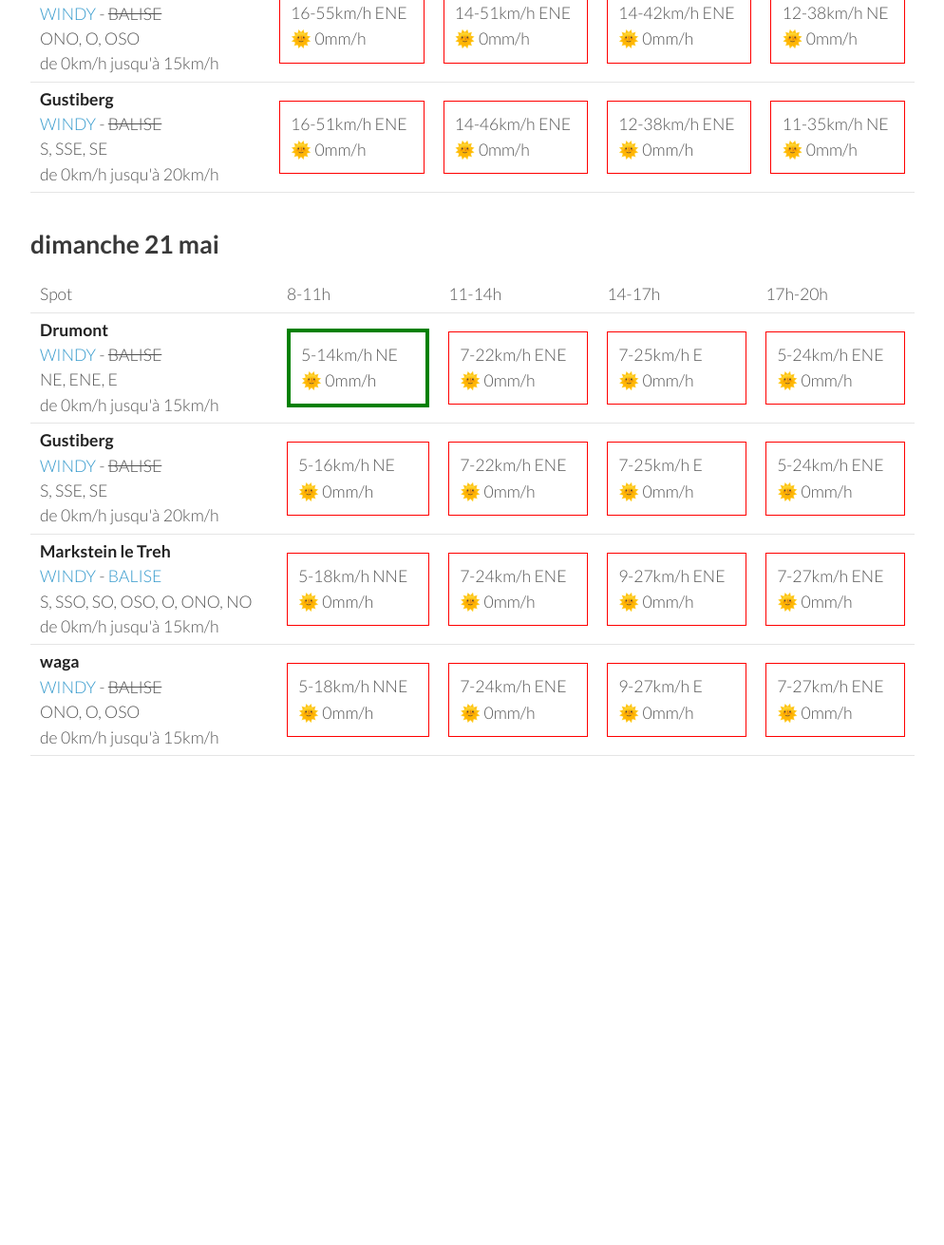
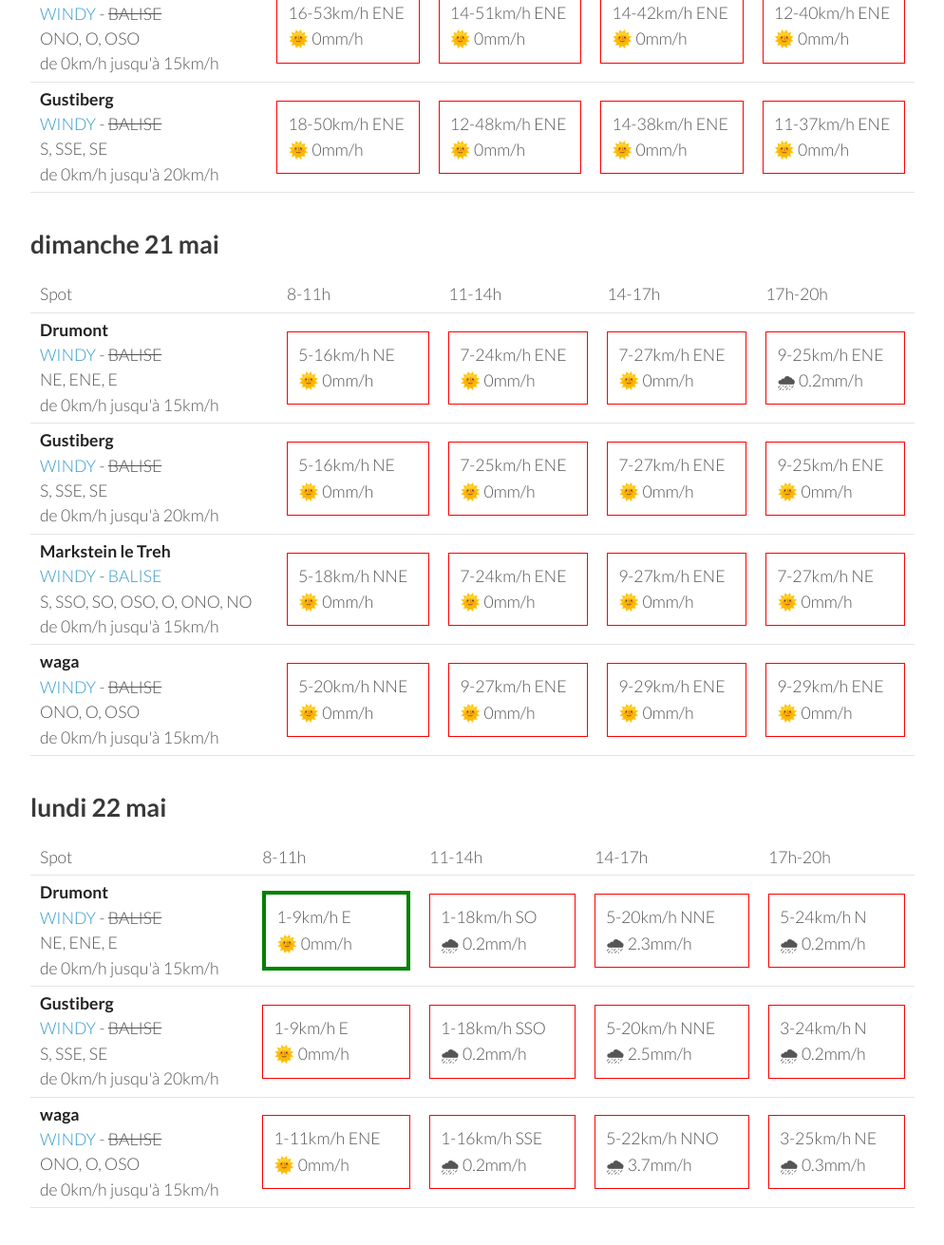
Before and after one commit to parapente-dans-le-nord/parapente-dans-le-nord.github.io, a Jekyll site: the page built from vosges.markdown, in a window 1280 px wide and 1400 px high, scrolled down 2408 px. Shown: the top 1311 px of the window at 95% size, without its empty margins (26-1020 px from the left). Built offline with Jekyll 4.4.1, drawn with Linux system fonts in a browser that asks for light colours; before the commit the page ends 3332 px from its top, so only the background shows below that; some of the changed text lies outside the part shown.

Commit message:
update index.markdown

```diff
--- a/vosges.markdown
+++ b/vosges.markdown
@@ -44,10 +44,10 @@ page mise à jour le mercredi 17 mai 06:16
 <tr>
         <td><strong>Markstein le Treh</strong><br><a href="https://windy.com/47.926/7.012?47.505,7.012,8,m:eY1agmQ">WINDY</a> - <span class=""><a href="http://www.balisemeteo.com/balise.php?idBalise=136">BALISE</a> </span><br> <span class="vent-favorable">S, SSO, SO, OSO, O, ONO, NO</span><br><span class="force-vent">de 0km/h jusqu'à 15km/h</span> </td>
 
-            <td><div class="not-flyable"><p>14-42km/h NE</p><p>🌞 0mm/h</p></div></td>
-            <td><div class="not-flyable"><p>16-46km/h NE</p><p>🌞 0mm/h</p></div></td>
+            <td><div class="not-flyable"><p>20-50km/h NE</p><p>🌞 0mm/h</p></div></td>
+            <td><div class="not-flyable"><p>20-50km/h NE</p><p>🌞 0mm/h</p></div></td>
+            <td><div class="not-flyable"><p>16-42km/h NE</p><p>🌞 0mm/h</p></div></td>
             <td><div class="not-flyable"><p>14-38km/h NE</p><p>🌞 0mm/h</p></div></td>
-            <td><div class="not-flyable"><p>12-37km/h NE</p><p>🌞 0mm/h</p></div></td>
 
 
     </tr>
@@ -110,9 +110,9 @@ page mise à jour le mercredi 17 mai 06:16
 <tr>
         <td><strong>Markstein le Treh</strong><br><a href="https://windy.com/47.926/7.012?47.505,7.012,8,m:eY1agmQ">WINDY</a> - <span class=""><a href="http://www.balisemeteo.com/balise.php?idBalise=136">BALISE</a> </span><br> <span class="vent-favorable">S, SSO, SO, OSO, O, ONO, NO</span><br><span class="force-vent">de 0km/h jusqu'à 15km/h</span> </td>
 
-            <td><div class="not-flyable"><p>14-42km/h ENE</p><p>🌞 0mm/h</p></div></td>
-            <td><div class="not-flyable"><p>14-42km/h ENE</p><p>🌞 0mm/h</p></div></td>
-            <td><div class="not-flyable"><p>11-33km/h ENE</p><p>🌞 0mm/h</p></div></td>
+            <td><div class="not-flyable"><p>20-48km/h ENE</p><p>🌞 0mm/h</p></div></td>
+            <td><div class="not-flyable"><p>18-44km/h ENE</p><p>🌞 0mm/h</p></div></td>
+            <td><div class="not-flyable"><p>14-37km/h ENE</p><p>🌞 0mm/h</p></div></td>
             <td><div class="not-flyable"><p>14-35km/h ENE</p><p>🌞 0mm/h</p></div></td>
 
 
@@ -136,10 +136,10 @@ page mise à jour le mercredi 17 mai 06:16
 <tr>
         <td><strong>Drumont</strong><br><a href="https://windy.com/47.898/6.919?47.687,6.919,9,m:eYYagmG">WINDY</a> - <span class="no-balise"> BALISE </span><br> <span class="vent-favorable">NE, ENE, E</span><br><span class="force-vent">de 0km/h jusqu'à 15km/h</span> </td>
 
-            <td><div class="not-flyable"><p>11-31km/h NE</p><p>🌞 0mm/h</p></div></td>
-            <td><div class="not-flyable"><p>12-35km/h ENE</p><p>🌞 0mm/h</p></div></td>
+            <td><div class="not-flyable"><p>12-33km/h NE</p><p>🌞 0mm/h</p></div></td>
             <td><div class="not-flyable"><p>14-38km/h ENE</p><p>🌞 0mm/h</p></div></td>
-            <td><div class="not-flyable"><p>18-44km/h NE</p><p>🌧 0.2mm/h</p></div></td>
+            <td><div class="not-flyable"><p>12-40km/h ENE</p><p>🌞 0mm/h</p></div></td>
+            <td><div class="not-flyable"><p>12-35km/h NE</p><p>🌞 0mm/h</p></div></td>
 
 
     </tr>
@@ -147,8 +147,8 @@ page mise à jour le mercredi 17 mai 06:16
         <td><strong>Markstein le Treh</strong><br><a href="https://windy.com/47.926/7.012?47.505,7.012,8,m:eY1agmQ">WINDY</a> - <span class=""><a href="http://www.balisemeteo.com/balise.php?idBalise=136">BALISE</a> </span><br> <span class="vent-favorable">S, SSO, SO, OSO, O, ONO, NO</span><br><span class="force-vent">de 0km/h jusqu'à 15km/h</span> </td>
 
             <td><div class="not-flyable"><p>11-33km/h NE</p><p>🌞 0mm/h</p></div></td>
-            <td><div class="not-flyable"><p>12-38km/h ENE</p><p>🌞 0mm/h</p></div></td>
-            <td><div class="not-flyable"><p>16-44km/h ENE</p><p>🌞 0mm/h</p></div></td>
+            <td><div class="not-flyable"><p>12-38km/h NE</p><p>🌞 0mm/h</p></div></td>
+            <td><div class="not-flyable"><p>16-44km/h NE</p><p>🌞 0mm/h</p></div></td>
             <td><div class="not-flyable"><p>18-50km/h NE</p><p>🌞 0mm/h</p></div></td>
 
 
@@ -156,20 +156,20 @@ page mise à jour le mercredi 17 mai 06:16
 <tr>
         <td><strong>waga</strong><br><a href="https://windy.com/47.903/6.996?47.900,6.983,15">WINDY</a> - <span class="no-balise"> BALISE </span><br> <span class="vent-favorable">ONO, O, OSO</span><br><span class="force-vent">de 0km/h jusqu'à 15km/h</span> </td>
 
-            <td><div class="not-flyable"><p>11-33km/h NE</p><p>🌞 0mm/h</p></div></td>
-            <td><div class="not-flyable"><p>12-38km/h ENE</p><p>🌞 0mm/h</p></div></td>
-            <td><div class="not-flyable"><p>16-44km/h ENE</p><p>🌞 0mm/h</p></div></td>
-            <td><div class="not-flyable"><p>18-50km/h NE</p><p>🌧 0.2mm/h</p></div></td>
+            <td><div class="not-flyable"><p>11-37km/h NE</p><p>🌞 0mm/h</p></div></td>
+            <td><div class="not-flyable"><p>14-42km/h ENE</p><p>🌞 0mm/h</p></div></td>
+            <td><div class="not-flyable"><p>12-46km/h ENE</p><p>🌞 0mm/h</p></div></td>
+            <td><div class="not-flyable"><p>14-40km/h NE</p><p>🌞 0mm/h</p></div></td>
 
 
     </tr>
 <tr>
         <td><strong>Gustiberg</strong><br><a href="https://windy.com/47.894/6.934?47.891,6.934,15,m:eYYagmI">WINDY</a> - <span class="no-balise"> BALISE </span><br> <span class="vent-favorable">S, SSE, SE</span><br><span class="force-vent">de 0km/h jusqu'à 20km/h</span> </td>
 
-            <td><div class="not-flyable"><p>11-31km/h NE</p><p>🌞 0mm/h</p></div></td>
-            <td><div class="not-flyable"><p>12-35km/h ENE</p><p>🌞 0mm/h</p></div></td>
-            <td><div class="not-flyable"><p>14-38km/h ENE</p><p>🌞 0mm/h</p></div></td>
-            <td><div class="not-flyable"><p>18-44km/h NE</p><p>🌧 0.2mm/h</p></div></td>
+            <td><div class="not-flyable"><p>12-33km/h NE</p><p>🌞 0mm/h</p></div></td>
+            <td><div class="not-flyable"><p>14-40km/h ENE</p><p>🌞 0mm/h</p></div></td>
+            <td><div class="not-flyable"><p>12-42km/h ENE</p><p>🌞 0mm/h</p></div></td>
+            <td><div class="not-flyable"><p>12-35km/h NE</p><p>🌞 0mm/h</p></div></td>
 
 
     </tr>
@@ -192,19 +192,19 @@ page mise à jour le mercredi 17 mai 06:16
 <tr>
         <td><strong>Drumont</strong><br><a href="https://windy.com/47.898/6.919?47.687,6.919,9,m:eYYagmG">WINDY</a> - <span class="no-balise"> BALISE </span><br> <span class="vent-favorable">NE, ENE, E</span><br><span class="force-vent">de 0km/h jusqu'à 15km/h</span> </td>
 
-            <td><div class="not-flyable"><p>16-50km/h ENE</p><p>🌞 0mm/h</p></div></td>
-            <td><div class="not-flyable"><p>14-44km/h ENE</p><p>🌞 0mm/h</p></div></td>
-            <td><div class="not-flyable"><p>12-37km/h ENE</p><p>🌞 0mm/h</p></div></td>
-            <td><div class="not-flyable"><p>11-35km/h NE</p><p>🌞 0mm/h</p></div></td>
+            <td><div class="not-flyable"><p>18-50km/h ENE</p><p>🌞 0mm/h</p></div></td>
+            <td><div class="not-flyable"><p>12-46km/h ENE</p><p>🌞 0mm/h</p></div></td>
+            <td><div class="not-flyable"><p>14-37km/h ENE</p><p>🌞 0mm/h</p></div></td>
+            <td><div class="not-flyable"><p>11-37km/h ENE</p><p>🌞 0mm/h</p></div></td>
 
 
     </tr>
 <tr>
         <td><strong>Markstein le Treh</strong><br><a href="https://windy.com/47.926/7.012?47.505,7.012,8,m:eY1agmQ">WINDY</a> - <span class=""><a href="http://www.balisemeteo.com/balise.php?idBalise=136">BALISE</a> </span><br> <span class="vent-favorable">S, SSO, SO, OSO, O, ONO, NO</span><br><span class="force-vent">de 0km/h jusqu'à 15km/h</span> </td>
 
-            <td><div class="not-flyable"><p>16-55km/h ENE</p><p>🌞 0mm/h</p></div></td>
+            <td><div class="not-flyable"><p>16-53km/h NE</p><p>🌞 0mm/h</p></div></td>
             <td><div class="not-flyable"><p>16-51km/h ENE</p><p>🌞 0mm/h</p></div></td>
-            <td><div class="not-flyable"><p>14-42km/h ENE</p><p>🌞 0mm/h</p></div></td>
+            <td><div class="not-flyable"><p>14-42km/h NE</p><p>🌞 0mm/h</p></div></td>
             <td><div class="not-flyable"><p>12-38km/h NE</p><p>🌞 0mm/h</p></div></td>
 
 
@@ -212,20 +212,20 @@ page mise à jour le mercredi 17 mai 06:16
 <tr>
         <td><strong>waga</strong><br><a href="https://windy.com/47.903/6.996?47.900,6.983,15">WINDY</a> - <span class="no-balise"> BALISE </span><br> <span class="vent-favorable">ONO, O, OSO</span><br><span class="force-vent">de 0km/h jusqu'à 15km/h</span> </td>
 
-            <td><div class="not-flyable"><p>16-55km/h ENE</p><p>🌞 0mm/h</p></div></td>
+            <td><div class="not-flyable"><p>16-53km/h ENE</p><p>🌞 0mm/h</p></div></td>
             <td><div class="not-flyable"><p>14-51km/h ENE</p><p>🌞 0mm/h</p></div></td>
             <td><div class="not-flyable"><p>14-42km/h ENE</p><p>🌞 0mm/h</p></div></td>
-            <td><div class="not-flyable"><p>12-38km/h NE</p><p>🌞 0mm/h</p></div></td>
+            <td><div class="not-flyable"><p>12-40km/h ENE</p><p>🌞 0mm/h</p></div></td>
 
 
     </tr>
 <tr>
         <td><strong>Gustiberg</strong><br><a href="https://windy.com/47.894/6.934?47.891,6.934,15,m:eYYagmI">WINDY</a> - <span class="no-balise"> BALISE </span><br> <span class="vent-favorable">S, SSE, SE</span><br><span class="force-vent">de 0km/h jusqu'à 20km/h</span> </td>
 
-            <td><div class="not-flyable"><p>16-51km/h ENE</p><p>🌞 0mm/h</p></div></td>
-            <td><div class="not-flyable"><p>14-46km/h ENE</p><p>🌞 0mm/h</p></div></td>
-            <td><div class="not-flyable"><p>12-38km/h ENE</p><p>🌞 0mm/h</p></div></td>
-            <td><div class="not-flyable"><p>11-35km/h NE</p><p>🌞 0mm/h</p></div></td>
+            <td><div class="not-flyable"><p>18-50km/h ENE</p><p>🌞 0mm/h</p></div></td>
+            <td><div class="not-flyable"><p>12-48km/h ENE</p><p>🌞 0mm/h</p></div></td>
+            <td><div class="not-flyable"><p>14-38km/h ENE</p><p>🌞 0mm/h</p></div></td>
+            <td><div class="not-flyable"><p>11-37km/h ENE</p><p>🌞 0mm/h</p></div></td>
 
 
     </tr>
@@ -248,10 +248,10 @@ page mise à jour le mercredi 17 mai 06:16
 <tr>
         <td><strong>Drumont</strong><br><a href="https://windy.com/47.898/6.919?47.687,6.919,9,m:eYYagmG">WINDY</a> - <span class="no-balise"> BALISE </span><br> <span class="vent-favorable">NE, ENE, E</span><br><span class="force-vent">de 0km/h jusqu'à 15km/h</span> </td>
 
-            <td><div class="flyable"><p>5-14km/h NE</p><p>🌞 0mm/h</p></div></td>
-            <td><div class="not-flyable"><p>7-22km/h ENE</p><p>🌞 0mm/h</p></div></td>
-            <td><div class="not-flyable"><p>7-25km/h E</p><p>🌞 0mm/h</p></div></td>
-            <td><div class="not-flyable"><p>5-24km/h ENE</p><p>🌞 0mm/h</p></div></td>
+            <td><div class="not-flyable"><p>5-16km/h NE</p><p>🌞 0mm/h</p></div></td>
+            <td><div class="not-flyable"><p>7-24km/h ENE</p><p>🌞 0mm/h</p></div></td>
+            <td><div class="not-flyable"><p>7-27km/h ENE</p><p>🌞 0mm/h</p></div></td>
+            <td><div class="not-flyable"><p>9-25km/h ENE</p><p>🌧 0.2mm/h</p></div></td>
 
 
     </tr>
@@ -259,9 +259,9 @@ page mise à jour le mercredi 17 mai 06:16
         <td><strong>Gustiberg</strong><br><a href="https://windy.com/47.894/6.934?47.891,6.934,15,m:eYYagmI">WINDY</a> - <span class="no-balise"> BALISE </span><br> <span class="vent-favorable">S, SSE, SE</span><br><span class="force-vent">de 0km/h jusqu'à 20km/h</span> </td>
 
             <td><div class="not-flyable"><p>5-16km/h NE</p><p>🌞 0mm/h</p></div></td>
-            <td><div class="not-flyable"><p>7-22km/h ENE</p><p>🌞 0mm/h</p></div></td>
-            <td><div class="not-flyable"><p>7-25km/h E</p><p>🌞 0mm/h</p></div></td>
-            <td><div class="not-flyable"><p>5-24km/h ENE</p><p>🌞 0mm/h</p></div></td>
+            <td><div class="not-flyable"><p>7-25km/h ENE</p><p>🌞 0mm/h</p></div></td>
+            <td><div class="not-flyable"><p>7-27km/h ENE</p><p>🌞 0mm/h</p></div></td>
+            <td><div class="not-flyable"><p>9-25km/h ENE</p><p>🌞 0mm/h</p></div></td>
 
 
     </tr>
@@ -271,17 +271,17 @@ page mise à jour le mercredi 17 mai 06:16
             <td><div class="not-flyable"><p>5-18km/h NNE</p><p>🌞 0mm/h</p></div></td>
             <td><div class="not-flyable"><p>7-24km/h ENE</p><p>🌞 0mm/h</p></div></td>
             <td><div class="not-flyable"><p>9-27km/h ENE</p><p>🌞 0mm/h</p></div></td>
-            <td><div class="not-flyable"><p>7-27km/h ENE</p><p>🌞 0mm/h</p></div></td>
+            <td><div class="not-flyable"><p>7-27km/h NE</p><p>🌞 0mm/h</p></div></td>
 
 
     </tr>
 <tr>
         <td><strong>waga</strong><br><a href="https://windy.com/47.903/6.996?47.900,6.983,15">WINDY</a> - <span class="no-balise"> BALISE </span><br> <span class="vent-favorable">ONO, O, OSO</span><br><span class="force-vent">de 0km/h jusqu'à 15km/h</span> </td>
 
-            <td><div class="not-flyable"><p>5-18km/h NNE</p><p>🌞 0mm/h</p></div></td>
-            <td><div class="not-flyable"><p>7-24km/h ENE</p><p>🌞 0mm/h</p></div></td>
-            <td><div class="not-flyable"><p>9-27km/h E</p><p>🌞 0mm/h</p></div></td>
-            <td><div class="not-flyable"><p>7-27km/h ENE</p><p>🌞 0mm/h</p></div></td>
+            <td><div class="not-flyable"><p>5-20km/h NNE</p><p>🌞 0mm/h</p></div></td>
+            <td><div class="not-flyable"><p>9-27km/h ENE</p><p>🌞 0mm/h</p></div></td>
+            <td><div class="not-flyable"><p>9-29km/h ENE</p><p>🌞 0mm/h</p></div></td>
+            <td><div class="not-flyable"><p>9-29km/h ENE</p><p>🌞 0mm/h</p></div></td>
 
 
     </tr>
@@ -289,3 +289,49 @@ page mise à jour le mercredi 17 mai 06:16
 </tbody>
 </table>
 {:/}
+## lundi 22 mai
+
+{::nomarkdown}
+<table>
+  <tbody>
+    <tr>
+      <td>Spot</td>
+      <td>8-11h</td>
+      <td>11-14h</td>
+      <td>14-17h</td>
+      <td>17h-20h</td>
+    </tr>
+<tr>
+        <td><strong>Drumont</strong><br><a href="https://windy.com/47.898/6.919?47.687,6.919,9,m:eYYagmG">WINDY</a> - <span class="no-balise"> BALISE </span><br> <span class="vent-favorable">NE, ENE, E</span><br><span class="force-vent">de 0km/h jusqu'à 15km/h</span> </td>
+
+            <td><div class="flyable"><p>1-9km/h E</p><p>🌞 0mm/h</p></div></td>
+            <td><div class="not-flyable"><p>1-18km/h SO</p><p>🌧 0.2mm/h</p></div></td>
+            <td><div class="not-flyable"><p>5-20km/h NNE</p><p>🌧 2.3mm/h</p></div></td>
+            <td><div class="not-flyable"><p>5-24km/h N</p><p>🌧 0.2mm/h</p></div></td>
+
+
+    </tr>
+<tr>
+        <td><strong>Gustiberg</strong><br><a href="https://windy.com/47.894/6.934?47.891,6.934,15,m:eYYagmI">WINDY</a> - <span class="no-balise"> BALISE </span><br> <span class="vent-favorable">S, SSE, SE</span><br><span class="force-vent">de 0km/h jusqu'à 20km/h</span> </td>
+
+            <td><div class="not-flyable"><p>1-9km/h E</p><p>🌞 0mm/h</p></div></td>
+            <td><div class="not-flyable"><p>1-18km/h SSO</p><p>🌧 0.2mm/h</p></div></td>
+            <td><div class="not-flyable"><p>5-20km/h NNE</p><p>🌧 2.5mm/h</p></div></td>
+            <td><div class="not-flyable"><p>3-24km/h N</p><p>🌧 0.2mm/h</p></div></td>
+
+
+    </tr>
+<tr>
+        <td><strong>waga</strong><br><a href="https://windy.com/47.903/6.996?47.900,6.983,15">WINDY</a> - <span class="no-balise"> BALISE </span><br> <span class="vent-favorable">ONO, O, OSO</span><br><span class="force-vent">de 0km/h jusqu'à 15km/h</span> </td>
+
+            <td><div class="not-flyable"><p>1-11km/h ENE</p><p>🌞 0mm/h</p></div></td>
+            <td><div class="not-flyable"><p>1-16km/h SSE</p><p>🌧 0.2mm/h</p></div></td>
+            <td><div class="not-flyable"><p>5-22km/h NNO</p><p>🌧 3.7mm/h</p></div></td>
+            <td><div class="not-flyable"><p>3-25km/h NE</p><p>🌧 0.3mm/h</p></div></td>
+
+
+    </tr>
+
+</tbody>
+</table>
+{:/}
```
Also changed, not shown: other parts of vosges.markdown (+1 -1 lines).
